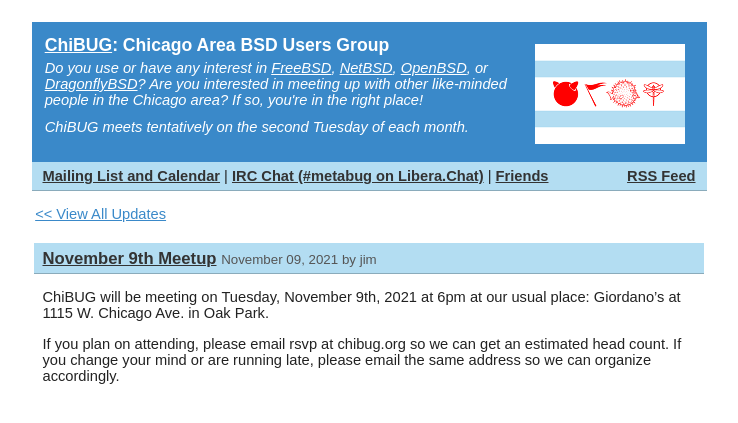
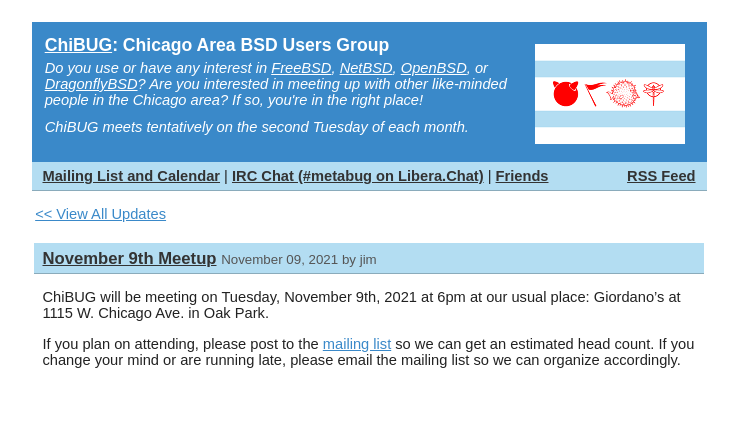
Before and after one commit to jcs/chibug.org, a Jekyll site: the page built from _posts/2021-11-09-meeting.md, in a window 1280 px wide. Shown: the top 423 px of the page, without its empty margins (271-1009 px from the left). Built offline with Jekyll 4.4.1, drawn with Linux system fonts in a browser that asks for light colours.

Commit message:
Nov change

```diff
--- a/_posts/2021-11-09-meeting.md
+++ b/_posts/2021-11-09-meeting.md
@@ -11,7 +11,8 @@
 at
 our usual place: Giordano's at 1115 W. Chicago Ave. in Oak Park.
 
-If you plan on attending, please email rsvp at chibug.org
+If you plan on attending, please post to the
+[mailing list](https://groups.io/g/chibug)
 so we can get an estimated head count.
-If you change your mind or are running late, please email the same address so
+If you change your mind or are running late, please email the mailing list so
 we can organize accordingly.
```
